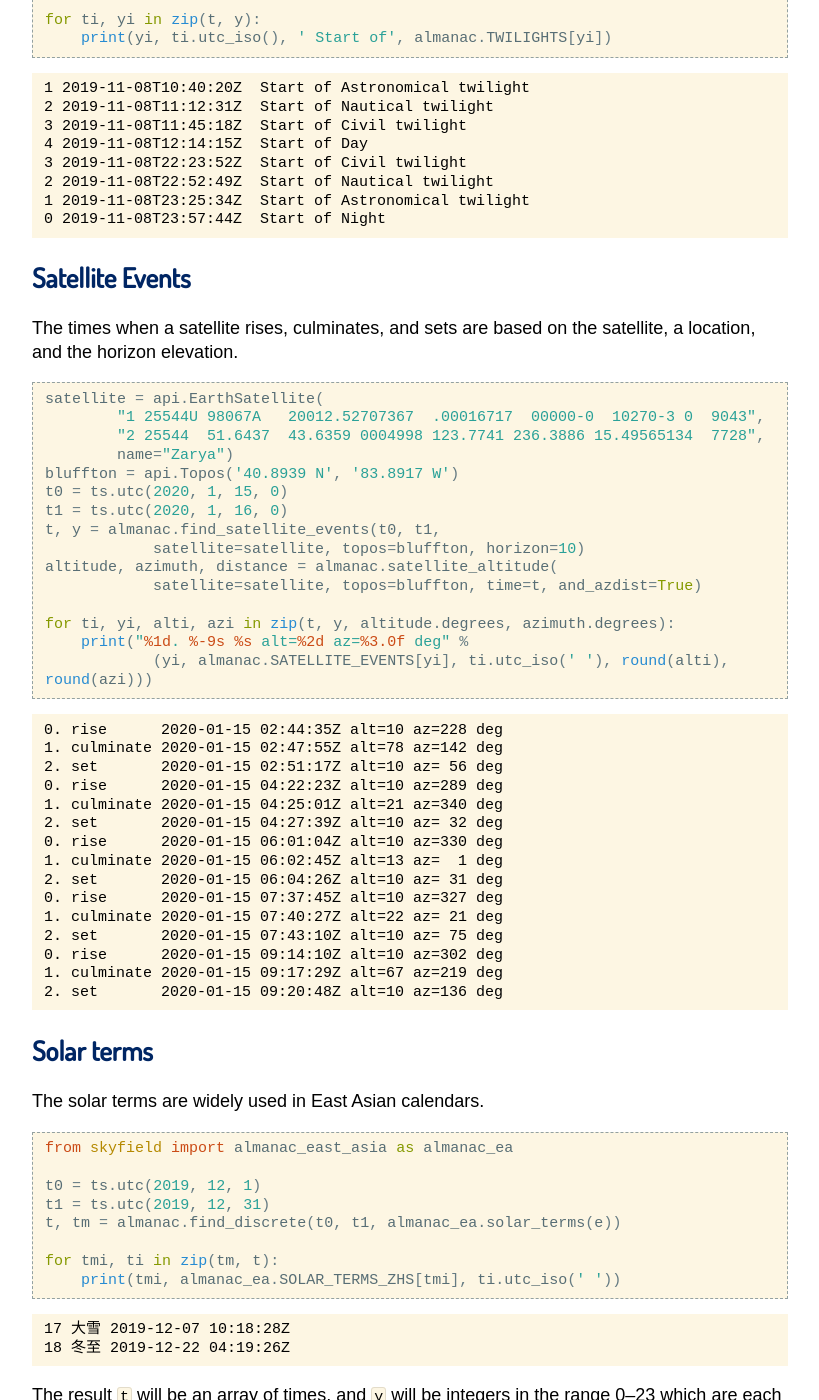
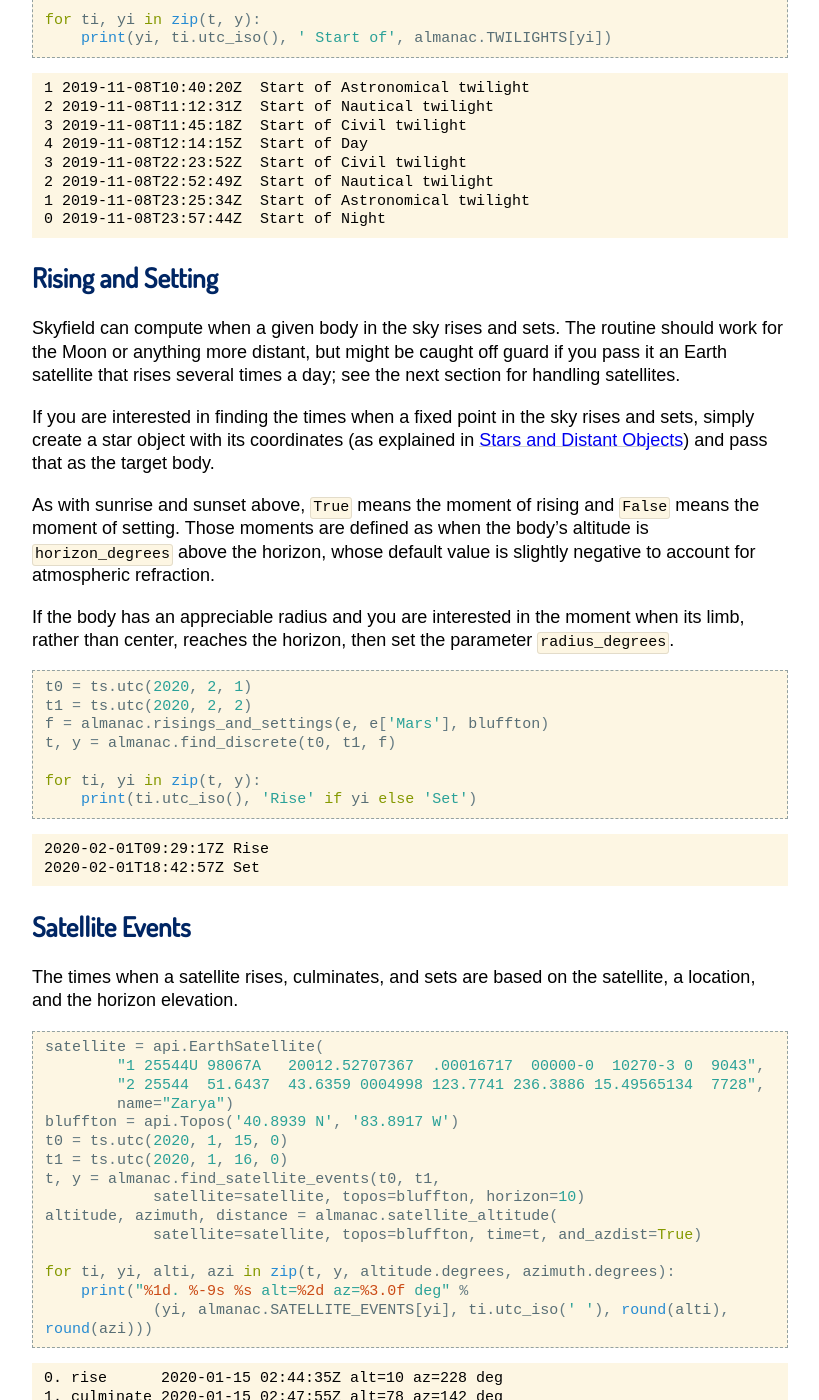
Before and after one commit to skyfielders/python-skyfield, a Sphinx documentation site: the page built from skyfield/documentation/almanac.rst, in a window 1280 px wide and 1400 px high, scrolled down 4051 px. Shown: the whole window, without its empty margins (230-1049 px from the left). Built offline with Sphinx 7.4.7, drawn with Linux system fonts in a browser that asks for light colours; some web fonts are replaced; pages that are not in the unit, such as notebooks, are missing from menus.

Commit message:
Fix #325 by documenting risings and settings

```diff
--- a/skyfield/documentation/almanac.rst
+++ b/skyfield/documentation/almanac.rst
@@ -243,6 +243,43 @@ of the phases of twilight using integers:
     1 2019-11-08T23:25:34Z  Start of Astronomical twilight
     0 2019-11-08T23:57:44Z  Start of Night
 
+Rising and Setting
+==================
+
+Skyfield can compute when a given body in the sky rises and sets.  The
+routine should work for the Moon or anything more distant, but might be
+caught off guard if you pass it an Earth satellite that rises several
+times a day; see the next section for handling satellites.
+
+If you are interested in finding the times when a fixed point in the sky
+rises and sets, simply create a star object with its coordinates (as
+explained in :doc:`stars`) and pass that as the target body.
+
+As with sunrise and sunset above, ``True`` means the moment of rising
+and ``False`` means the moment of setting.  Those moments are defined as
+when the body’s altitude is ``horizon_degrees`` above the horizon, whose
+default value is slightly negative to account for atmospheric
+refraction.
+
+If the body has an appreciable radius and you are interested in the
+moment when its limb, rather than center, reaches the horizon, then set
+the parameter ``radius_degrees``.
+
+.. testcode::
+
+    t0 = ts.utc(2020, 2, 1)
+    t1 = ts.utc(2020, 2, 2)
+    f = almanac.risings_and_settings(e, e['Mars'], bluffton)
+    t, y = almanac.find_discrete(t0, t1, f)
+
+    for ti, yi in zip(t, y):
+        print(ti.utc_iso(), 'Rise' if yi else 'Set')
+
+.. testoutput::
+
+    2020-02-01T09:29:17Z Rise
+    2020-02-01T18:42:57Z Set
+
 Satellite Events
 ================
 
--- a/skyfield/documentation/api-almanac.rst
+++ b/skyfield/documentation/api-almanac.rst
@@ -23,3 +23,5 @@ times of sunrise, sunset, and the phases of the moon.
 .. autofunction:: sunrise_sunset
 
 .. autofunction:: dark_twilight_day
+
+.. autofunction:: risings_and_settings
```
Also changed, not shown: skyfield/documentation/examples.rst (+4 -4 lines), 1 other file.
